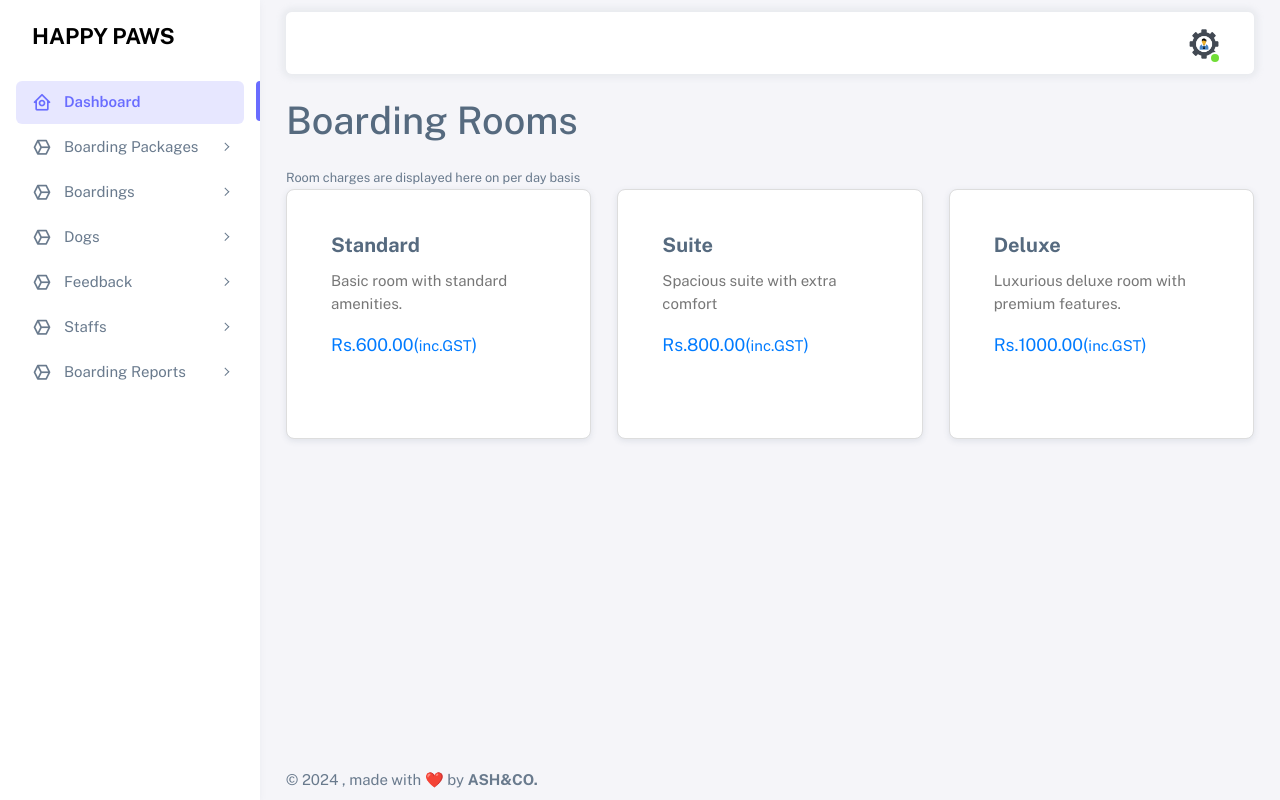
After one commit to aadarshps/canine-comfort, a Django app: page /customer_app/room-list/ in a window 1280 px wide. The commit adds this page. Run offline with Django 5.2, Linux system fonts and the light colour scheme; data comes from the database, SQL or seed files in the repository; some libraries are stand-ins or nearby versions.

Commit message:
room packages added

```diff
--- a/accounts/forms.py
+++ b/accounts/forms.py
@@ -50,3 +50,8 @@ class AdminApproveBoardingForm(forms.ModelForm):
     def __init__(self, *args, **kwargs):
         super().__init__(*args, **kwargs)
         self.fields['staff'].queryset = User.objects.filter(role=2)
+
+class RoomForm(forms.ModelForm):
+    class Meta:
+        model = Room
+        fields = ['room_type','description','amount']
--- a/accounts/models.py
+++ b/accounts/models.py
@@ -73,3 +73,11 @@ class Userprofile(BaseModel):
     phone = models.CharField(max_length=15,null=True,blank=True)
     address = models.TextField(null=True,blank=True)
     image = models.ImageField(upload_to='profile/',null=True,blank=True)
+
+class Room(BaseModel):
+    room_type = models.CharField(max_length=50,null=True)
+    description = models.TextField(null=True)
+    amount = models.DecimalField(max_digits=10, decimal_places=2,null=True)
+
+    def __str__(self):
+        return self.room_type
--- a/accounts/urls.py
+++ b/accounts/urls.py
@@ -15,4 +15,6 @@ urlpatterns = [
     path('approve-boarding/<int:pk>/', views.approve_boardings, name='approve-boarding'),
     path('list-reports-admin', views.list_reports_admin, name='list-reports-admin'),
     path('sign-out/',views.logout_view,name='sign-out'),
+    path('create-room/',views.create_room,name='create-room'),
+    path('room-view/',views.room_view,name='room-view')
 ]
--- a/customer_app/models.py
+++ b/customer_app/models.py
@@ -1,6 +1,6 @@
 from django.db import models
 
-from accounts.models import BaseModel, User
+from accounts.models import BaseModel, Room, User
 
 # Create your models here.
 class Dog(BaseModel):
@@ -17,7 +17,7 @@ class Boarding(BaseModel):
     staff = models.ForeignKey(User, on_delete=models.CASCADE,related_name='staff_boarding',null=True,blank=True)
     start_date = models.DateField(null=True,blank=True)
     end_date = models.DateField(null=True,blank=True)
-    room_preference = models.CharField(max_length=200,null=True,blank=True)
+    room_preference = models.ForeignKey(Room,on_delete=models.CASCADE,null=True,blank=True)
     special_requirements = models.TextField(null=True,blank=True)
     STATUS_CHOICES = [('upcoming', 'Upcoming'),('active', 'Active'),('completed', 'Completed'),]
     status = models.CharField(max_length=10, choices=STATUS_CHOICES, default='upcoming')
--- a/customer_app/urls.py
+++ b/customer_app/urls.py
@@ -13,4 +13,5 @@ urlpatterns = [
     path('feeds-view-customer/',views.feeds_view_customer,name='feeds-view-customer'),
     path('staff-view-customer/',views.staff_view_customer,name='staff-view-customer'),
     path('list-reports-customer/',views.list_reports_customer,name='list-reports-customer'),
+    path('room-list/',views.room_list,name='room-list')
 ]
--- a/customer_app/views.py
+++ b/customer_app/views.py
@@ -11,7 +11,7 @@ def customer_home(request):
 @login_required(login_url='sign-in')
 def boarding_view(request):
     if request.method == 'POST':
-        form = BoardingForm(request.POST, request.FILES)
+        form = BoardingForm(request.POST)
         if form.is_valid():
             form.instance.customer_id = request.user.id
             form.save()
@@ -74,3 +74,7 @@ def staff_view_customer(request):
 def list_reports_customer(request):
     data = Report.objects.filter(customer=request.user)
     return render(request, 'customertemp/report_detials.html',{'data':data})
+
+def room_list(request):
+    rooms = Room.objects.all().order_by('id')
+    return render(request, 'customertemp/room_cards.html', {'rooms': rooms})
--- a/templates/customertemp/index.html
+++ b/templates/customertemp/index.html
@@ -82,6 +82,20 @@
             </li>
 
             <!-- Layouts -->
+            <li class="menu-item">
+              <a href="javascript:void(0);" class="menu-link menu-toggle">
+                <i class="menu-icon tf-icons bx bx-cube-alt"></i>
+                <div data-i18n="Account Settings">Boarding Packages</div>
+              </a>
+              <ul class="menu-sub">
+                <li class="menu-item">
+                  <a href="{% url 'room-list' %}" class="menu-link">
+                    <div data-i18n="Account">View</div>
+                  </a>
+                </li>
+              </ul>
+            </li>
+
             <li class="menu-item">
               <a href="javascript:void(0);" class="menu-link menu-toggle">
                 <i class="menu-icon tf-icons bx bx-cube-alt"></i>
--- /dev/null
+++ b/templates/customertemp/room_cards.html
@@ -0,0 +1,40 @@
+{% extends 'customertemp/index.html' %}
+{% load crispy_forms_tags %}
+{% block content %}
+<style>
+    /* Customize your styles here */
+    .room-card {
+        border: 1px solid #ddd;
+        border-radius: 8px;
+        padding: 20px;
+        margin-bottom: 20px;
+        height: 250px; /* Set a fixed height for consistent card sizes */
+    }
+    .room-title {
+        font-size: 1.25rem;
+        font-weight: bold;
+    }
+    .room-description {
+        color: #777;
+    }
+    .room-price {
+        font-size: 1.1rem;
+        color: #007bff;
+    }
+</style>
+<h1 class="mb-4">Boarding Rooms</h1>
+<small>Room charges are displayed here on per day basis</small>
+<div class="row">
+{% for room in rooms %}
+            <div class="col-md-4">
+                <div class="card room-card">
+                    <div class="card-body">
+                        <h5 class="card-title room-title">{{ room.room_type }}</h5>
+                        <p class="card-text room-description">{{ room.description }}</p>
+                        <p class="card-text room-price">Rs.{{ room.amount }}(<small>inc.GST</small>)</p>
+                    </div>
+                </div>
+            </div>
+            {% endfor %}
+        </div>
+{% endblock %}
```
Also changed, not shown: accounts/views.py (+14 -0 lines), customer_app/forms.py (+1 -6 lines), templates/admintemp/create_room.html (added, +14 -0 lines), templates/admintemp/index.html (+19 -0 lines), templates/admintemp/rooms.html (added, +29 -0 lines), accounts/migrations/0002_room.py (added), accounts/migrations/0003_room_description_alter_room_amount_and_more.py (added), customer_app/migrations/0002_alter_boarding_room_preference.py (added), db.sqlite3, media/profile/person1.jpg (added).
